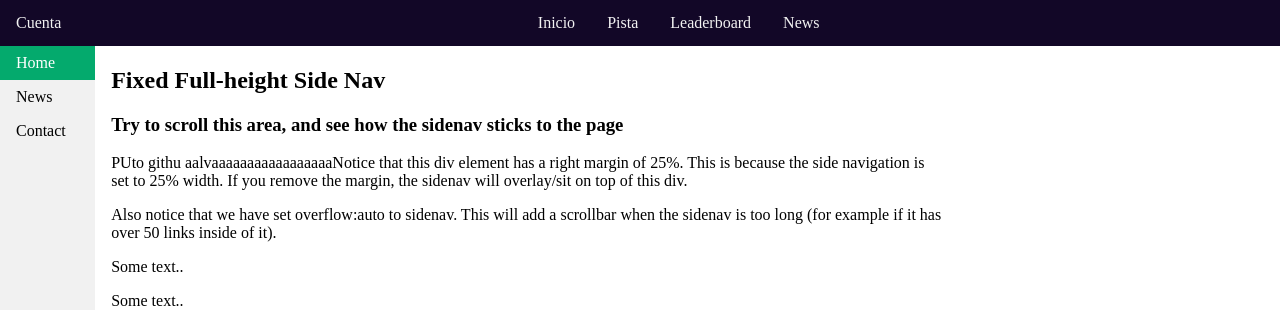
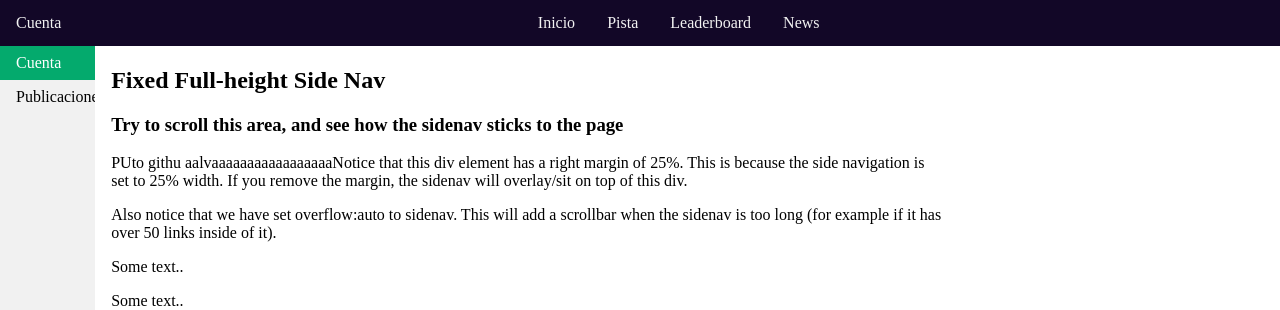
Before and after one commit to Vizpok/whiskey, a PHP site: page /whiskey/cuentaPage.php in a window 1280 px wide. Shown: the part 120-430 px from the top of the page. Run offline with PHP 8.4, Linux system fonts and the light colour scheme.

Commit message:
Update cuentaPage.php

```diff
--- a/cuentaPage.php
+++ b/cuentaPage.php
@@ -148,9 +148,8 @@ echo "<div class='topnav'>
 <div class="container">
   <div class="sidebar">
     <ul>
-      <li><a class="active" href="#home">Home</a></li>
-      <li><a href="#news">News</a></li>
-      <li><a href="#contact">Contact</a></li>
+      <li><a class="active" href="#home">Cuenta</a></li>
+      <li><a href="#news">Publicaciones</a></li>
     </ul>
     <ul class="sidebar-bottom">
       <li><a href='#' id='cerrar-cuenta'>Cerrar Sesion</a></li>
```
